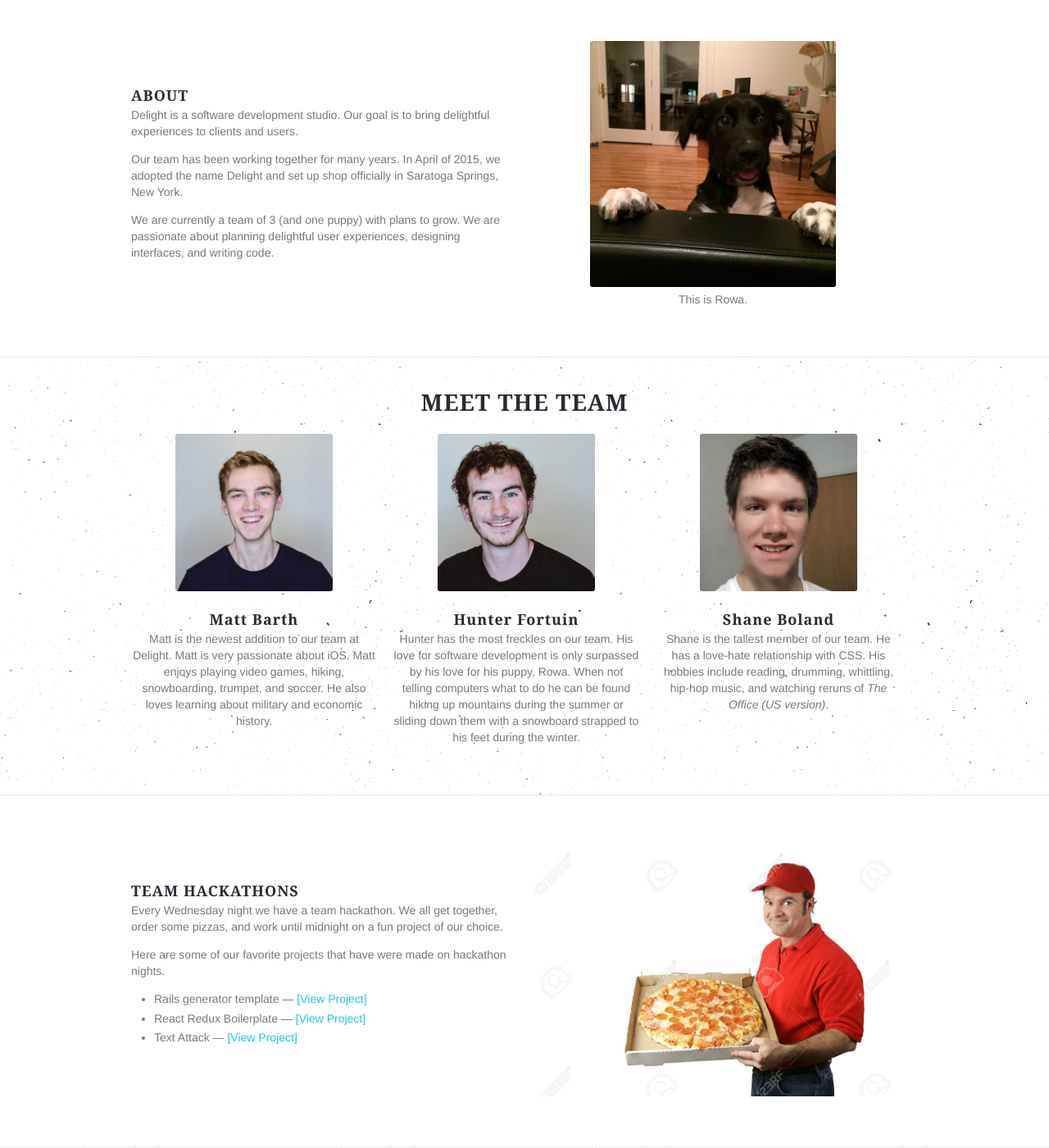
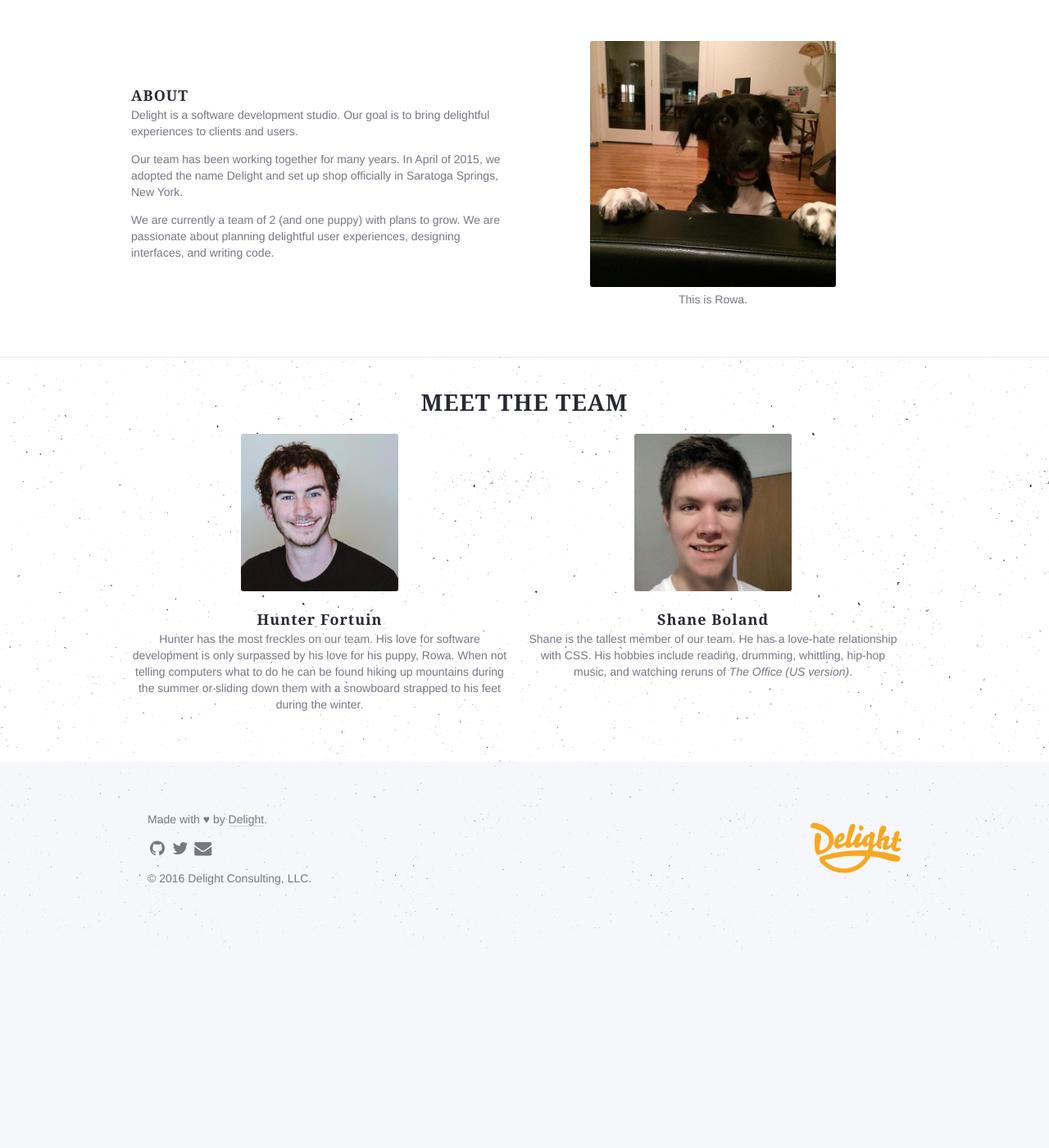
Before and after one commit to delightconsulting/delight-2015, a Jekyll site: the page built from about.html, in a window 1280 px wide and 1400 px high, scrolled down 222 px. Shown: the whole window at 82% size. Built offline with Jekyll 4.4.1, drawn with Linux system fonts in a browser that asks for light colours; nearby versions of some CDN libraries; after the commit the page ends 1378 px from its top, so only the background shows below that.

Commit message:
ABOUT: updated about page and twitter link

```diff
--- a/_config.yml
+++ b/_config.yml
@@ -5,7 +5,7 @@ description: > # this means to ignore newlines until "baseurl:"
   Custom software for your business. Save time, money, and manpower.
 baseurl: "" # the subpath of your site, e.g. /blog/
 url: "http://delight.consulting" # the base hostname & protocol for your site
-twitter_username: delightconsulting
+twitter_username: trydelight
 github_username:  delightconsulting
 
 # Exclude these files when building the _site folder
--- a/about.html
+++ b/about.html
@@ -30,7 +30,7 @@ permalink: /about/
                 <div class="content">
                     <p>Delight is a software development studio. Our goal is to bring delightful experiences to clients and users.</p>
                     <p>Our team has been working together for many years. In April of 2015, we adopted the name Delight and set up shop officially in Saratoga Springs, New York.</p>
-                    <p>We are currently a team of 3 (and one puppy) with plans to grow. We are passionate about planning delightful user experiences, designing interfaces, and writing code.</p>
+                    <p>We are currently a team of 2 (and one puppy) with plans to grow. We are passionate about planning delightful user experiences, designing interfaces, and writing code.</p>
                 </div>
             </div>
 
@@ -49,7 +49,7 @@ permalink: /about/
           <h2 class="title is-3 is-uppercase is-text-centered">Meet the Team</h2>
         </div>
         <div class="columns is-no-padding-left is-text-centered">
-            <div class="column is-third">
+            <!-- <div class="column is-third">
                 <img src="{{"/images/headshot-matt.jpg" | prepend: site.github.url }}" alt="Matt’s headshot" width="192" height="192" class="is-rounded"><br><br>
                 <div class="heading">
                   <h2 class="title is-5">Matt Barth</h2>
@@ -57,8 +57,8 @@ permalink: /about/
                 <div class="content">
                     <p>Matt is the newest addition to our team at Delight. Matt is very passionate about iOS. Matt enjoys playing video games, hiking, snowboarding, trumpet, and soccer. He also loves learning about military and economic history.</p>
                 </div>
-            </div>
-            <div class="column is-third">
+            </div> -->
+            <div class="column is-half">
                 <img src="{{"/images/headshot-hunter.jpg" | prepend: site.github.url }}" alt="Hunter’s headshot" width="192" height="192" class="is-rounded"><br><br>
                 <div class="heading">
                   <h2 class="title is-5">Hunter Fortuin</h2>
@@ -67,7 +67,7 @@ permalink: /about/
                     <p>Hunter has the most freckles on our team. His love for software development is only surpassed by his love for his puppy, Rowa. When not telling computers what to do he can be found hiking up mountains during the summer or sliding down them with a snowboard strapped to his feet during the winter.</p>
                 </div>
             </div>
-            <div class="column is-third">
+            <div class="column is-half">
                 <img src="{{"/images/headshot-shane.jpg" | prepend: site.github.url }}" alt="Shane’s headshot" width="192" height="192" class="is-rounded"><br><br>
                 <div class="heading">
                   <h2 class="title is-5">Shane Boland</h2>
@@ -81,7 +81,7 @@ permalink: /about/
 </section>
 
 
-<section class="section">
+<!-- <section class="section">
     <div class="container">
         <div class="columns is-no-padding-left is-vcentered">
             <div class="column is-half">
@@ -105,4 +105,4 @@ permalink: /about/
             </div>
         </div>
     </div>
-</section>
+</section> -->
```
